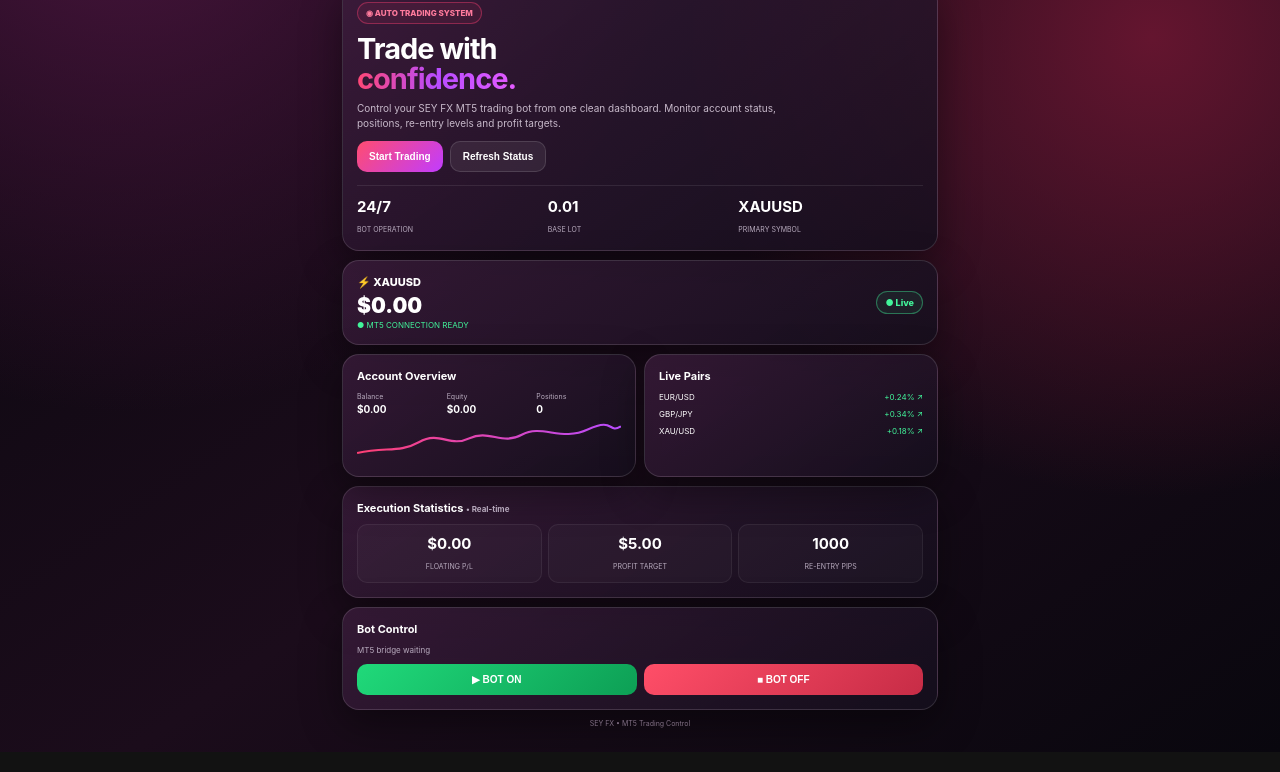
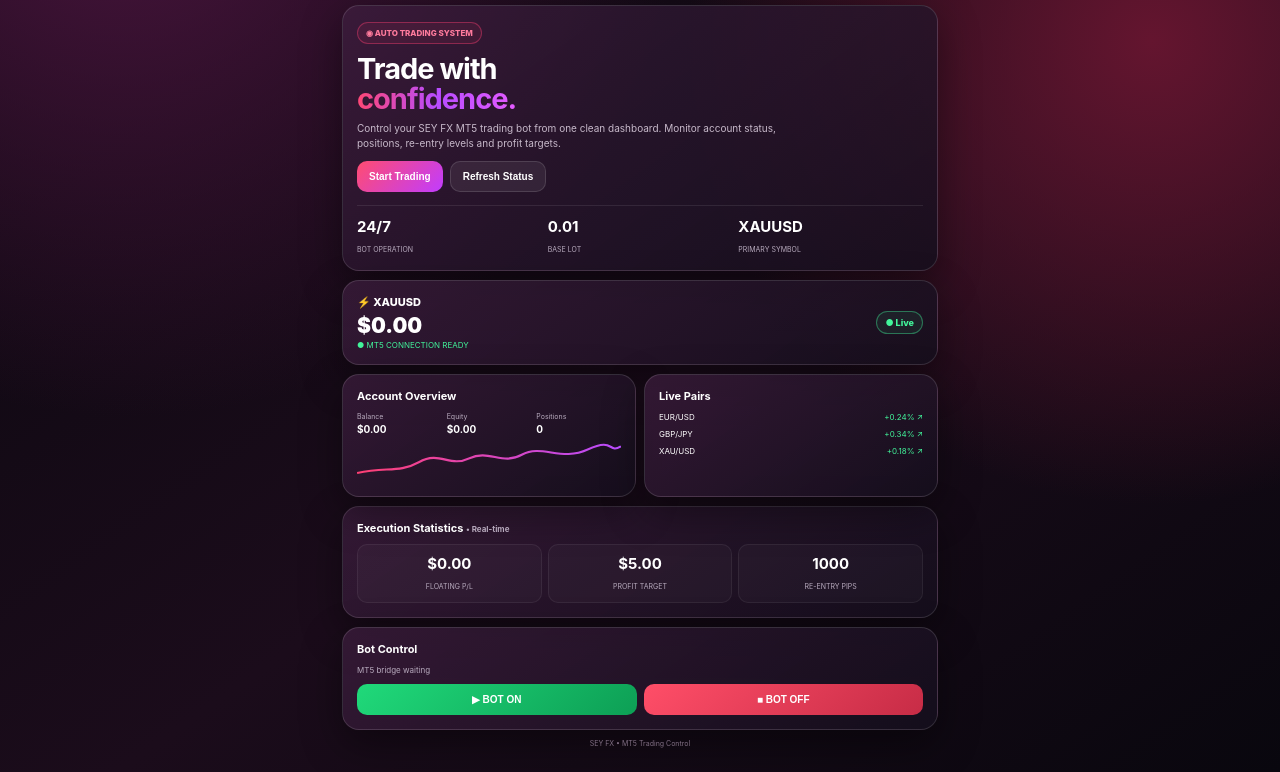
Before and after one commit to papaseyha/-sey-fx-mt5-miniapp, a website: page index.html in a window 1280 px wide. Shown: the part 142-914 px from the top of the page. Drawn offline with Linux system fonts and the light colour scheme.

Commit message:
Increase top padding in body style

```diff
--- a/index.html
+++ b/index.html
@@ -22,7 +22,7 @@
 
 body{
   margin:0;
-    padding-top:65px;
+    padding-top:85px;
     color:var(--text);
   font-family:-apple-system,BlinkMacSystemFont,"Segoe UI",sans-serif;
   background:
```
